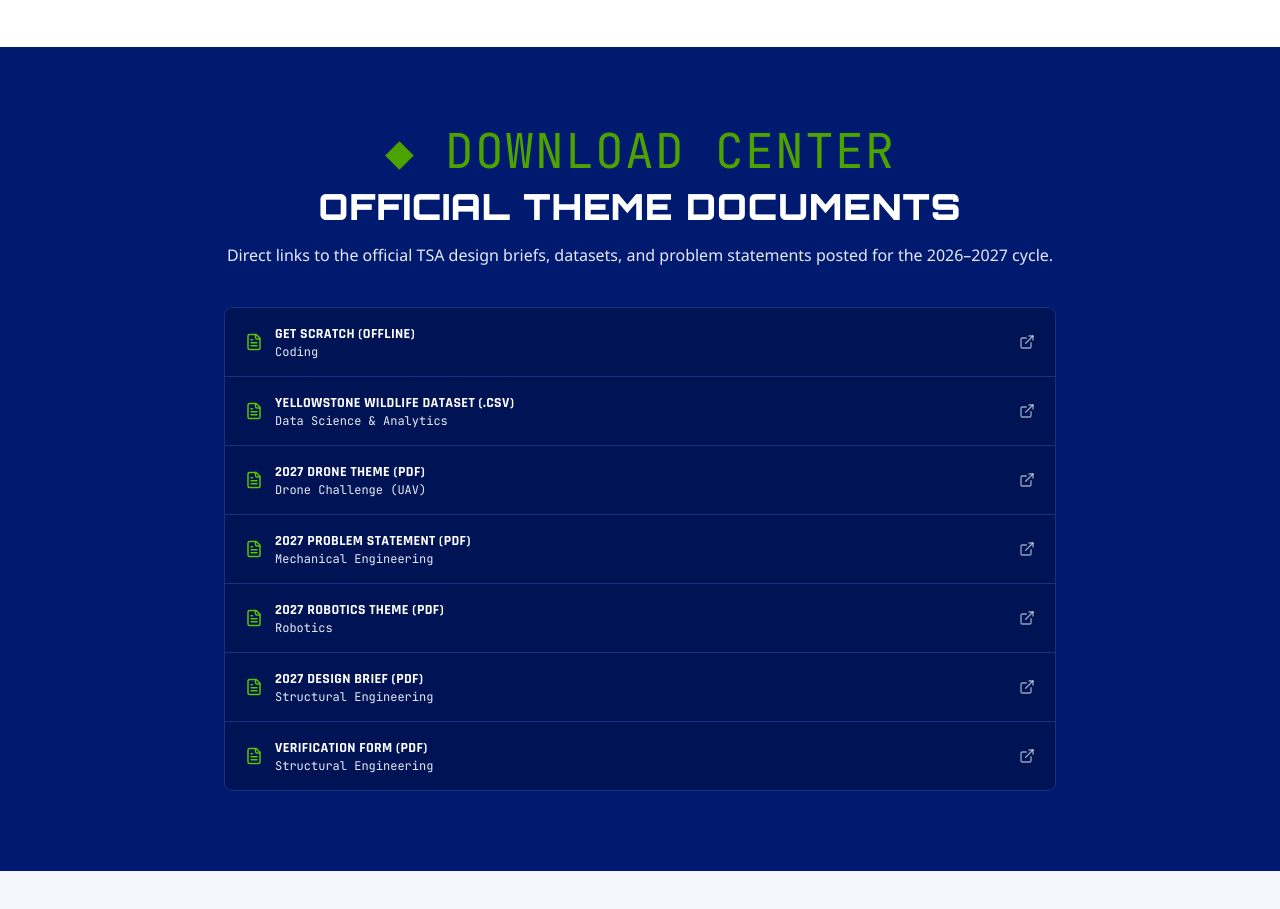
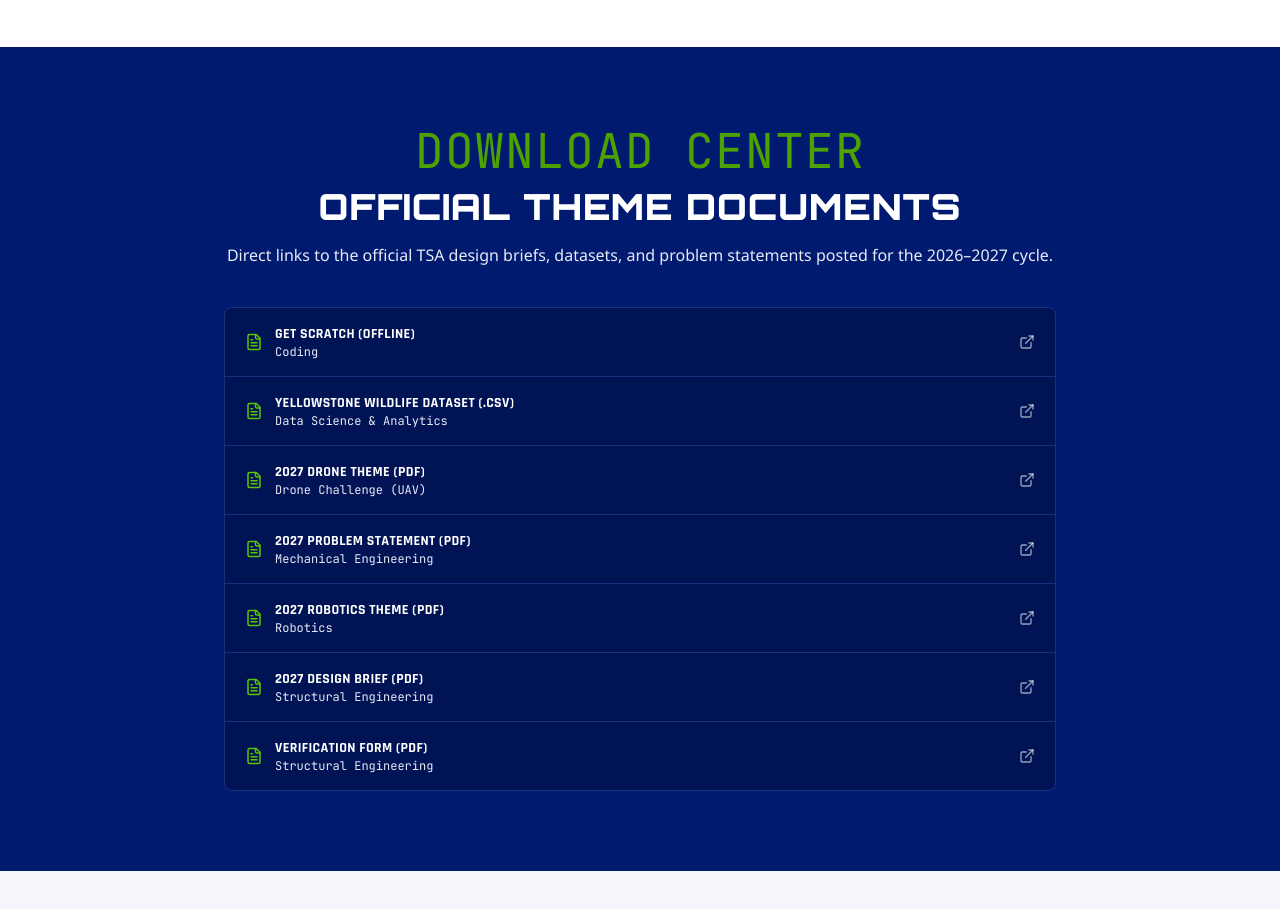
Before and after one commit to amunroe01/gcatsa-website, a Next.js app: page /themes in a window 1280 px wide. Shown: the part 4940-5849 px from the top of the page. Built offline with nearby package versions, Linux system fonts and the light colour scheme.

Commit message:
Remove ◆ from Download Center text

```diff
--- a/components/themes/DownloadResources.tsx
+++ b/components/themes/DownloadResources.tsx
@@ -14,7 +14,7 @@ export default function DownloadResources() {
     <section className="bg-navy-800 py-16 sm:py-20" aria-labelledby="downloads-heading">
       <div className="mx-auto max-w-4xl px-4 sm:px-6 lg:px-8">
         <Reveal className="text-center">
-          <p className="eyebrow justify-center">◆ Download Center</p>
+          <p className="eyebrow justify-center"> Download Center</p>
           <h2 id="downloads-heading" className="mt-3 text-3xl font-black text-white sm:text-4xl">
             Official Theme Documents
           </h2>
```
